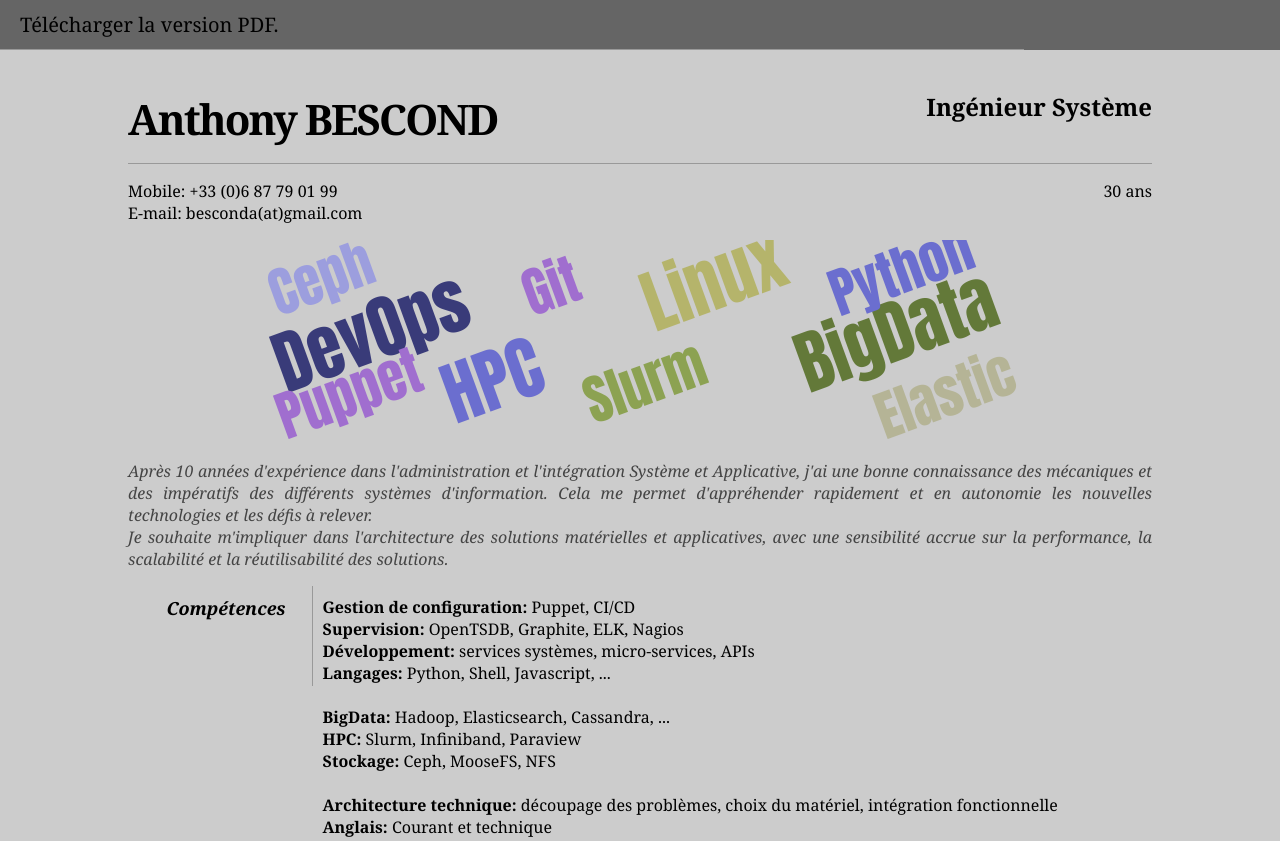
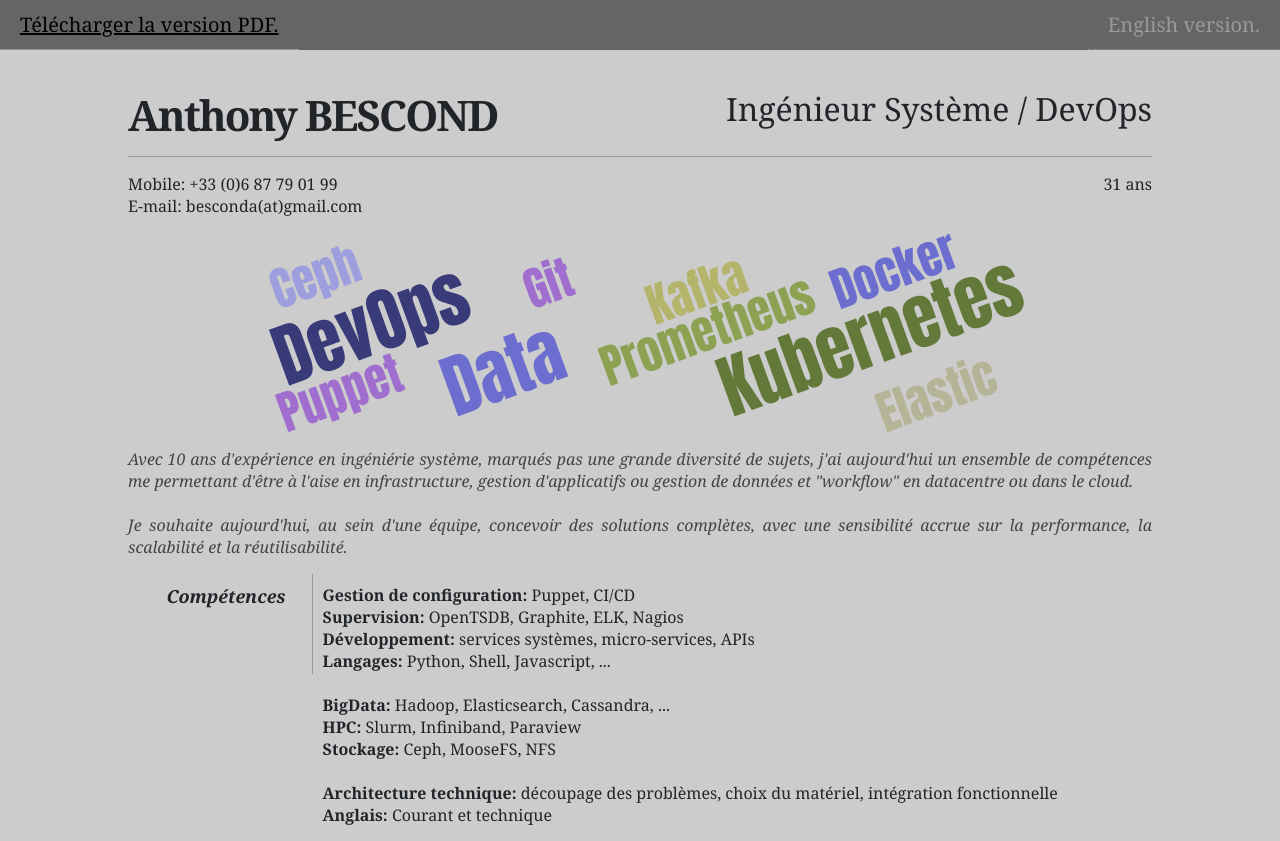
Before and after one commit to redref/self-resume, a plain HTML site: page index.html in a window 1280 px wide. Shown: the top 841 px of the page. Drawn offline with nearby package versions, Linux system fonts and the light colour scheme.

Commit message:
Headers update

```diff
--- a/index.html
+++ b/index.html
@@ -8,14 +8,16 @@
     <meta name="viewport" content="width=device-width, initial-scale=1.0">
     <meta name="keywords" CONTENT="HPC, BigData, Cloud, DevOps">
 
-    <title>CV Anthony BESCOND</title>
+    <title>CV: Anthony BESCOND</title>
 
+    <link rel="stylesheet" href="https://stackpath.bootstrapcdn.com/bootstrap/4.3.1/css/bootstrap.min.css" integrity="sha384-ggOyR0iXCbMQv3Xipma34MD+dH/1fQ784/j6cY/iJTQUOhcWr7x9JvoRxT2MZw1T" crossorigin="anonymous">
     <link rel="stylesheet" type="text/css" href="./style.css" />
 </head>
 
 <body>
     <div id="screen">
         <a href="CV_Anthony_BESCOND.pdf">Télécharger la version PDF.</a>
+        <a href="en.html">English version.</a>
     </div>
 
     <div id="page-wrap">
@@ -23,12 +25,12 @@
         <header>
             <div class="title">
                 <h1>Anthony BESCOND</h1>
-                <h2>Ingénieur Système</h2>
+                <h2>Ingénieur Système / DevOps</h2>
             </div>
 
             <p class="infos">
                 <span>Mobile: <span class="tel">+33 (0)6 87 79 01 99</span><br /></span>
-                <span>30 ans</span>
+                <span>31 ans</span>
                 <span>E-mail: besconda(at)gmail.com</span>
                 <span id="pdf">CV: https://redref.github.io/self-resume/</span>
             </p>
@@ -39,25 +41,26 @@
                 <g>
                     <!-- Main -->
                     <text transform="translate(20,100)rotate(-20)" style="font-size: 45px; fill: rgb(57, 59, 121);">DevOps</text>
-                    <text transform="translate(130,120)rotate(-20)" style="font-size: 45px; fill: rgb(107, 110, 207);">HPC</text>
-                    <text transform="translate(260,60)rotate(-20)" style="font-size: 45px; fill: rgb(181, 180, 107);">Linux</text>
-                   <text transform="translate(360,100)rotate(-20)" style="font-size: 45px; fill: rgb(99, 121, 57);">BigData</text>
+                    <text transform="translate(130,120)rotate(-20)" style="font-size: 45px; fill: rgb(107, 110, 207);">Data</text>
+                    <text transform="translate(310,120)rotate(-20)" style="font-size: 45px; fill: rgb(99, 121, 57);">Kubernetes</text>
 
                     <!-- Secondaires -->
-                    <text transform="translate(380,50)rotate(-20)" style="font-size: 35px; fill: rgb(107, 110, 207);">Python</text>
-                    <text transform="translate(20,130)rotate(-20)" style="font-size: 35px; fill: rgb(160, 110, 207);">Puppet</text>
-                    <text transform="translate(180,50)rotate(-20)" style="font-size: 35px; fill: rgb(160, 110, 207);">Git</text>
-                    <text transform="translate(15,50)rotate(-20)" style="font-size: 35px; fill: rgb(156, 158, 222);">Ceph</text>
-                    <text transform="translate(220,120)rotate(-20)" style="font-size: 35px; fill: rgb(140, 162, 82);">Slurm</text>
-                    <text transform="translate(410,130)rotate(-20)" style="font-size: 35px; fill: rgb(181, 180, 150);">Elastic</text>
+                    <text transform="translate(260,60)rotate(-20)" style="font-size: 30px; fill: rgb(181, 180, 107);">Kafka</text>
+                    <text transform="translate(380,50)rotate(-20)" style="font-size: 30px; fill: rgb(107, 110, 207);">Docker</text>
+                    <text transform="translate(20,130)rotate(-20)" style="font-size: 30px; fill: rgb(160, 110, 207);">Puppet</text>
+                    <text transform="translate(180,50)rotate(-20)" style="font-size: 30px; fill: rgb(160, 110, 207);">Git</text>
+                    <text transform="translate(15,50)rotate(-20)" style="font-size: 30px; fill: rgb(156, 158, 222);">Ceph</text>
+                    <text transform="translate(230,100)rotate(-20)" style="font-size: 30px; fill: rgb(140, 162, 82);">Prometheus</text>
+                    <text transform="translate(410,130)rotate(-20)" style="font-size: 30px; fill: rgb(181, 180, 150);">Elastic</text>
                 </g>
             </svg>
         </div>
 
         <div id="objective">
             <p>
-                Après 10 années d'expérience dans l'administration et l'intégration Système et Applicative, j'ai une bonne connaissance des mécaniques et des impératifs des différents systèmes d'information. Cela me permet d'appréhender rapidement et en autonomie les nouvelles technologies et les défis à relever.<br>
-                Je souhaite m'impliquer dans l'architecture des solutions matérielles et applicatives, avec une sensibilité accrue sur la performance, la scalabilité et la réutilisabilité des solutions.
+                Avec 10 ans d'expérience en ingéniérie système, marqués pas une grande diversité de sujets, j'ai aujourd'hui un ensemble de compétences me permettant d'être à l'aise en infrastructure, gestion d'applicatifs ou gestion de données et "workflow" en datacentre ou dans le cloud.<br>
+                <br>
+                Je souhaite aujourd'hui, au sein d'une équipe, concevoir des solutions complètes, avec une sensibilité accrue sur la performance, la scalabilité et la réutilisabilité.
             </p>
         </div>
 
--- a/style.css
+++ b/style.css
@@ -29,7 +29,8 @@
     height: 50px;
     background: rgba(0, 0, 0, 0.5);
     display: flex;
-    justify-content: center;
+    flex-direction: row;
+    justify-content: space-between;
     align-items: center;
 }
 #screen a {
@@ -37,8 +38,7 @@
     display: block;
     height: 50px;
     line-height: 50px;
-    width: 80vw;
-    padding-left: 20px;
+    padding: 0 20px;
 }
 
 
@@ -191,7 +191,7 @@
     }
 
     #screen {
-        display: block;
+        display: flex;
     }
 }
 
```
Also changed, not shown: en.html (+16 -13 lines), 3 other files.
